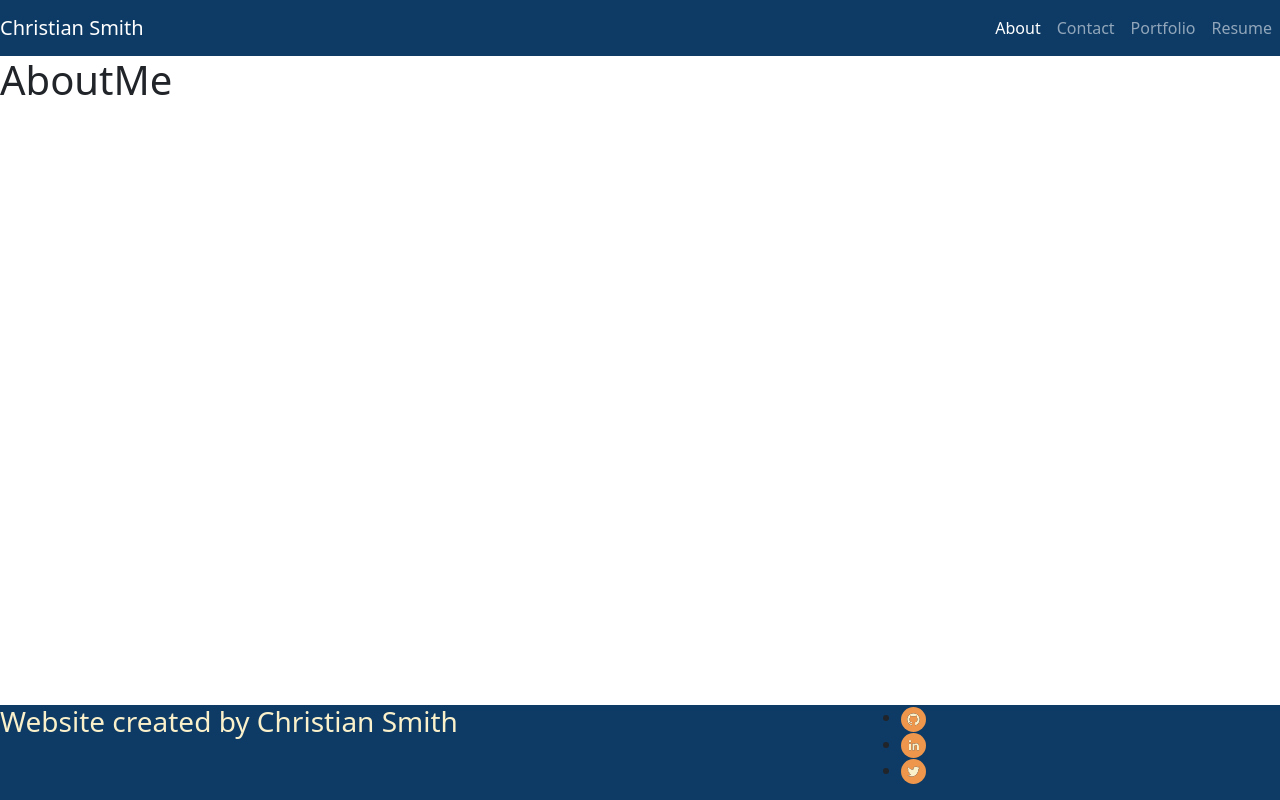
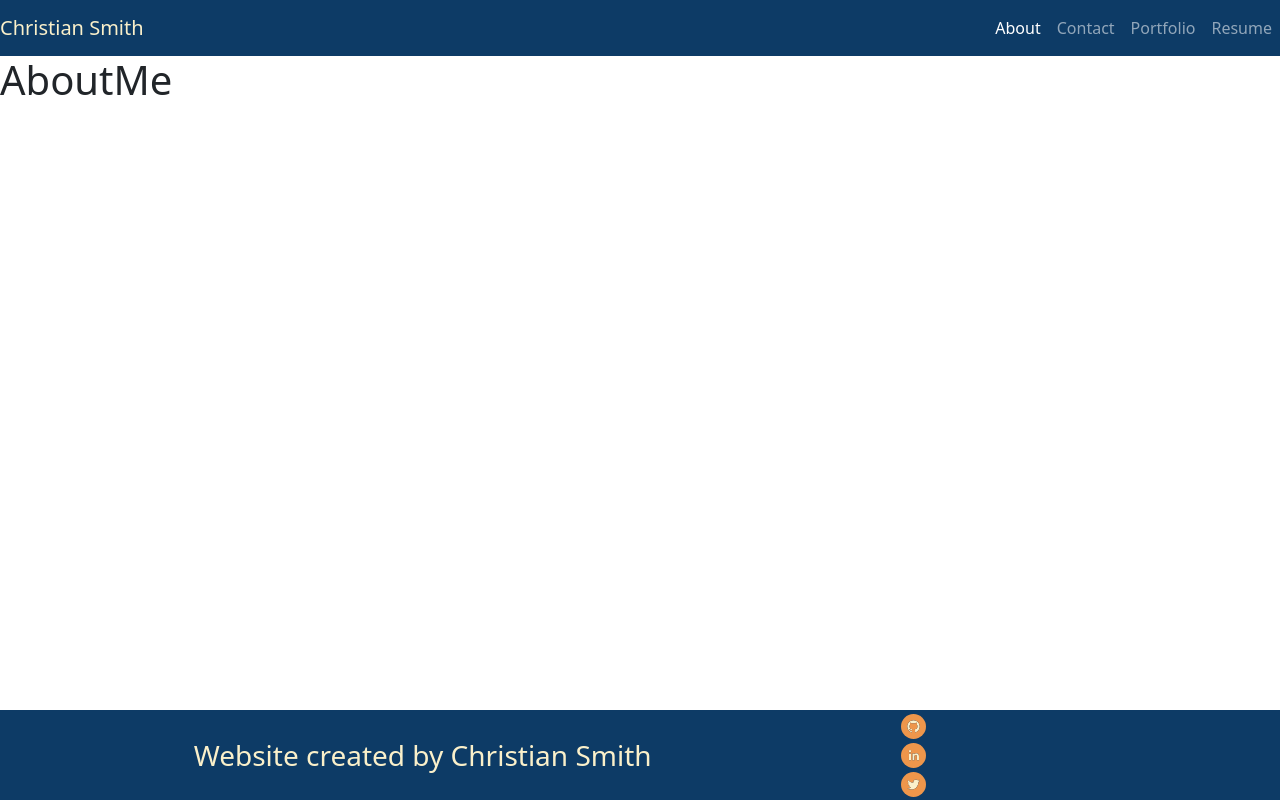
Before and after one commit to ChristianSmith46/Portfolio, a React (Create React App) app: page / in a window 1280 px wide. Built offline with nearby package versions, Linux system fonts and the light colour scheme.

Commit message:
Converted styling to styles.css and finalized nav and footer styling

```diff
--- a/src/componenets/Footer.js
+++ b/src/componenets/Footer.js
@@ -5,10 +5,10 @@ import { SocialIcon } from 'react-social-icons';
 
 function Footer() {
     return (
-        <div style={{ position: "fixed", bottom: 0, backgroundColor: "#0D3B66", width: '100%'}}>
+        <footer>
             <Row>
-                <Col md="8">
-                    <h3 style={{color: '#FAF0CA'}}>Website created by Christian Smith</h3>
+                <Col md="8" id="signature">
+                    <h3>Website created by Christian Smith</h3>
                 </Col>
                 <Col md="4">
                     <ul>
@@ -24,7 +24,7 @@ function Footer() {
                     </ul>
                 </Col>
             </Row>
-        </div>
+        </footer>
     );
 }
 
--- a/src/componenets/NavBar.js
+++ b/src/componenets/NavBar.js
@@ -3,7 +3,7 @@ import { Navbar, Nav } from "react-bootstrap";
 function NavBar({ pageChangeHandler, currentPage }) {
 
     return (
-        <Navbar collapseOnSelect expand="md" variant="dark" style={{backgroundColor: '#0D3B66', color: '#FAF0CA'}}>
+        <Navbar collapseOnSelect expand="md" variant="dark">
             <Navbar.Brand>Christian Smith</Navbar.Brand>
             <Navbar.Toggle aria-controls="responsive-navbar-nav" />
             <Navbar.Collapse id="responsive-navbar-nav" className="justify-content-end">
--- a/src/index.js
+++ b/src/index.js
@@ -1,6 +1,7 @@
 import React from "react";
 import ReactDOM from "react-dom";
 import App from "./App";
+import './styles.css';
 
 ReactDOM.render(
   <React.StrictMode>
--- /dev/null
+++ b/src/styles.css
@@ -0,0 +1,39 @@
+nav {
+    background-color: #0D3B66;
+}
+
+.navbar-brand {
+    color: #FAF0CA;
+}
+
+footer {
+    position: fixed;
+    bottom: 0;
+    background-color: #0D3B66;
+    width: 100%;
+    text-align: center;
+}
+
+footer h3{
+    color: #FAF0CA;
+    vertical-align: middle;
+    line-height: 50px;
+    margin-bottom: 0;
+}
+
+footer ul {
+    margin-bottom: 0;
+    list-style-type: none;
+}
+footer ul li {
+    margin-top: 2.625px;
+}
+
+@media (min-width: 768px){
+    footer h3 {
+        line-height: 90px;
+    }
+    footer ul {
+        text-align: start;
+    }
+}
```
